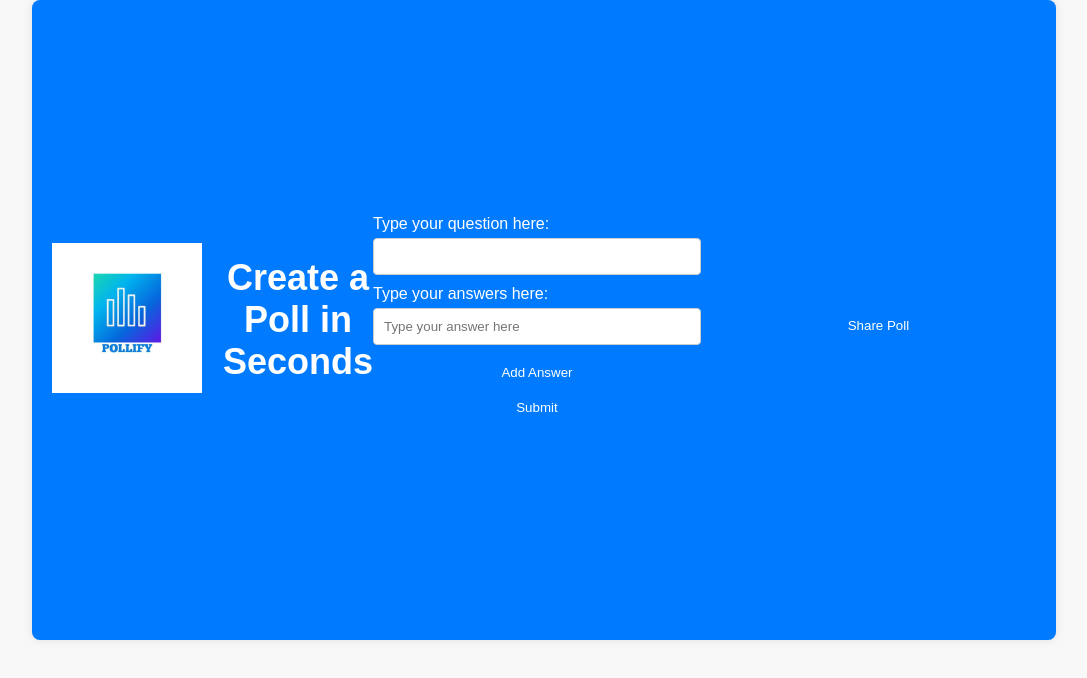
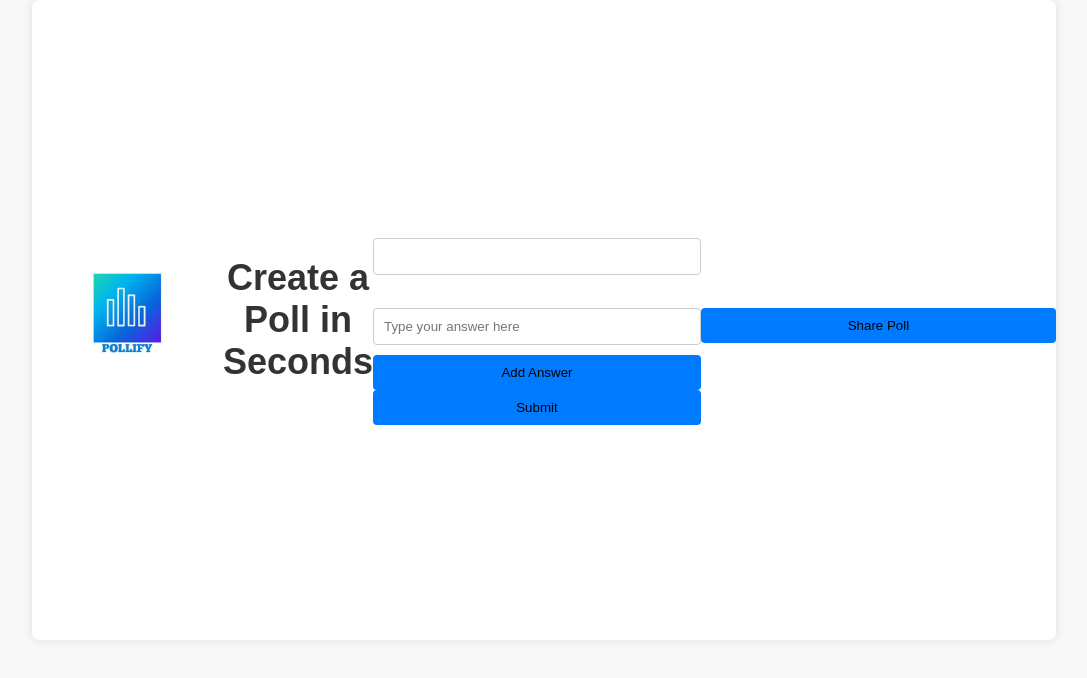
Before and after one commit to NanaAba08/Pollify, a React (Vite) app: page /poll-form in a window 1280 px wide. Shown: the top 678 px of the page, without its empty margins (96-1183 px from the left). Built offline with nearby package versions, Linux system fonts and the light colour scheme.

Commit message:
styling the Pollform page

```diff
--- a/src/App.css
+++ b/src/App.css
@@ -711,18 +711,19 @@ footer {
 	justify-content: center;
 	align-items: center;
 	box-shadow: 0 0 10px rgba(0, 0, 0, 0.1);
-	background-color: #007bff; /* Blue color */
+	background-color: #fff;
 	border-radius: 8px;
 	color: #fff;
 	text-align: center;
   }
 
   h1 {
-	color: #fff;
+	text-align: center;
+	color: #333;
   }
 
   h2 {
-	color: #fff;
+	color: #666;
   }
 
   form {
@@ -752,7 +753,7 @@ footer {
   .share-button {
 	padding: 10px 20px;
 	background-color: #007bff;
-	color: #fff;
+	color: black;
 	border: none;
 	border-radius: 4px;
 	cursor: pointer;
@@ -762,5 +763,5 @@ footer {
   button[type="button"]:hover,
   button[type="submit"]:hover,
   .share-button:hover {
-	background-color: #0056b3;
+	background-color: blue;
   }
--- a/src/Pages/PollForm.jsx
+++ b/src/Pages/PollForm.jsx
@@ -1,5 +1,6 @@
 import React, { useState } from 'react';
 import '../App.css';
+
 
 function PollForm() {
   const [question, setQuestion] = useState('');
```
